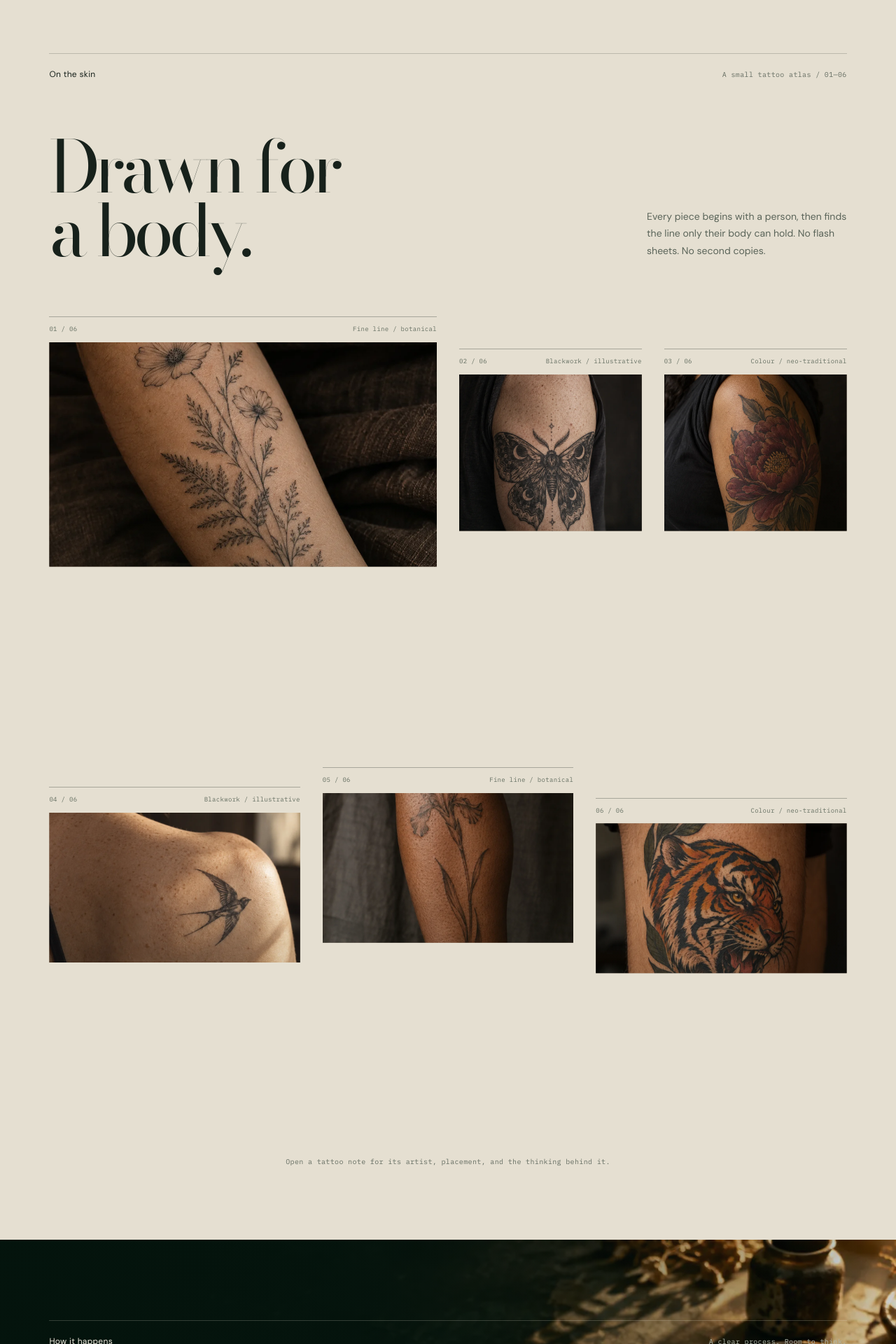
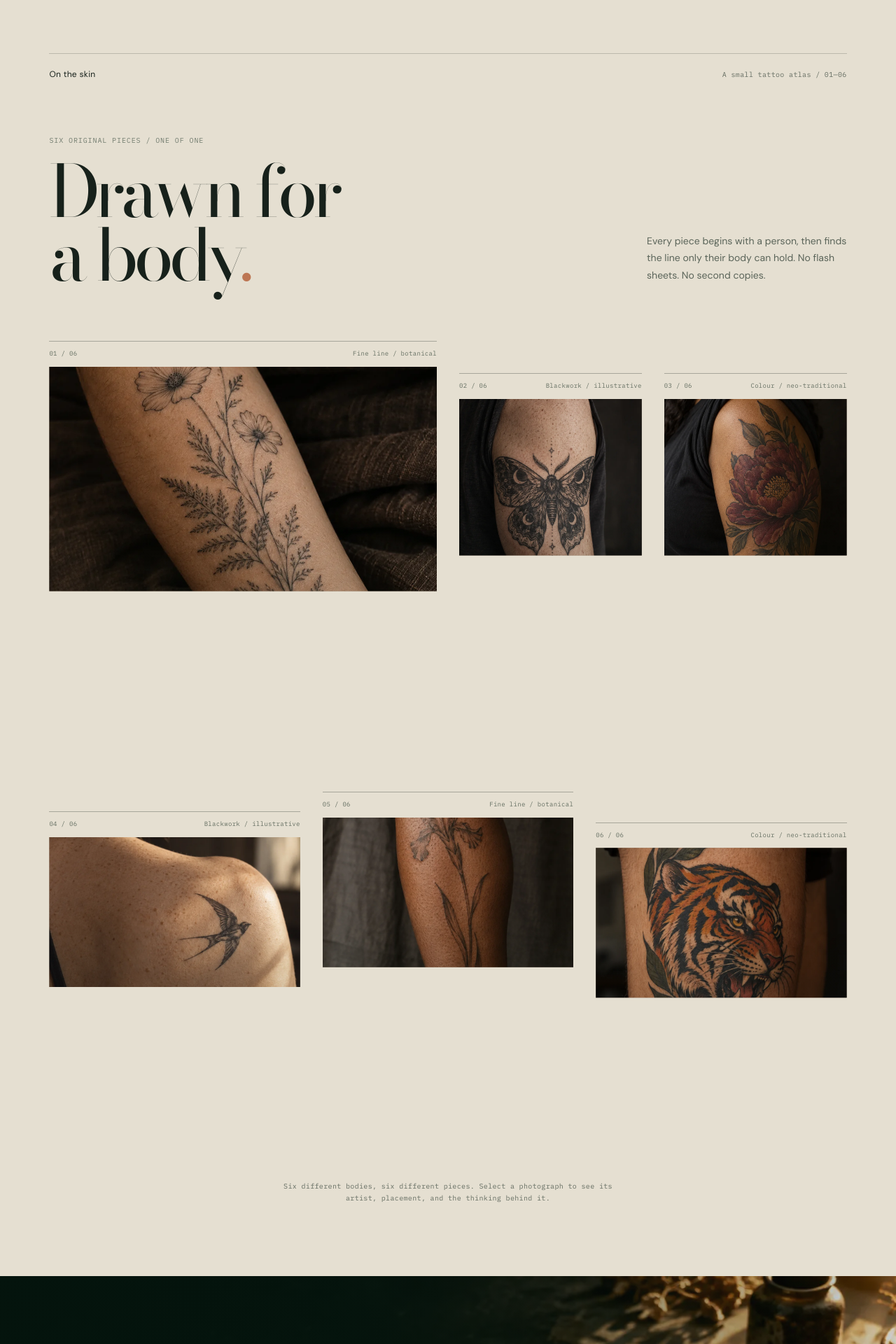
Before and after one commit to DaramolaFemi/Project-1, a Next.js app: page / in a window 1280 px wide. Shown: the part 7301-9221 px from the top of the page at 70% size. Built offline with nearby package versions, Linux system fonts and the light colour scheme; no server answers.

Commit message:
Refine selected work introduction and gallery guidance

```diff
--- a/src/app/page.tsx
+++ b/src/app/page.tsx
@@ -16,9 +16,9 @@ export default function Home() {
         <ArtistsSection />
         <section id="work" className="selected-work section-wrap">
           <div className="section-heading"><p className="section-label">On the skin</p><span className="mono">A small tattoo atlas / 01—06</span></div>
-          <div className="work-intro"><h2>Drawn for<br />a body.</h2><p>Every piece begins with a person, then finds the line only their body can hold. No flash sheets. No second copies.</p></div>
+          <div className="work-intro"><div><p className="work-intro-kicker mono">SIX ORIGINAL PIECES / ONE OF ONE</p><h2>Drawn for<br />a body<span className="period">.</span></h2></div><p>Every piece begins with a person, then finds the line only their body can hold. No flash sheets. No second copies.</p></div>
           <Gallery />
-          <p className="gallery-end mono">Open a tattoo note for its artist, placement, and the thinking behind it.</p>
+          <p className="gallery-end mono">Six different bodies, six different pieces. Select a photograph to see its artist, placement, and the thinking behind it.</p>
         </section>
         <section className="appointment" id="appointment">
           <Image className="appointment-backdrop" src="/images/process-desk-light.webp" alt="" fill sizes="100vw" />
```
